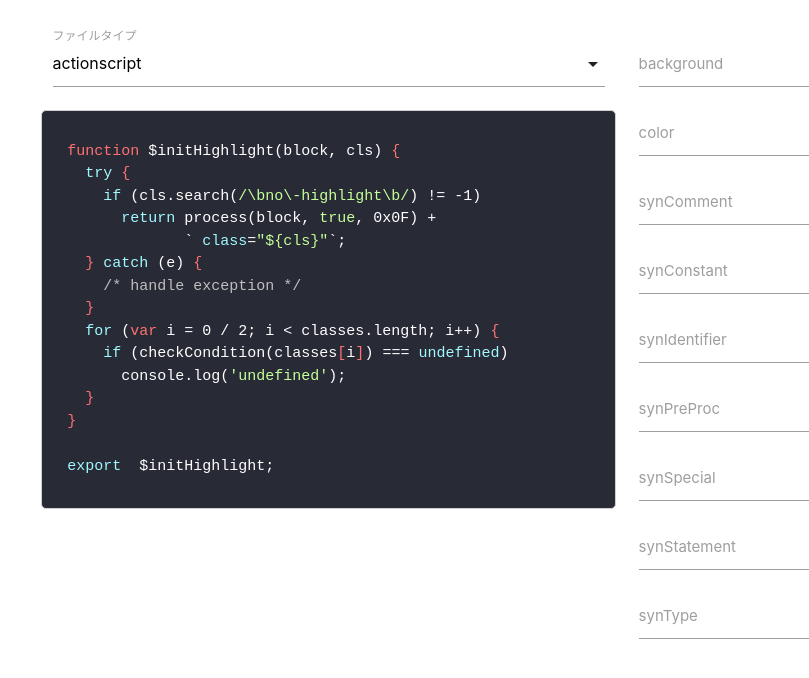
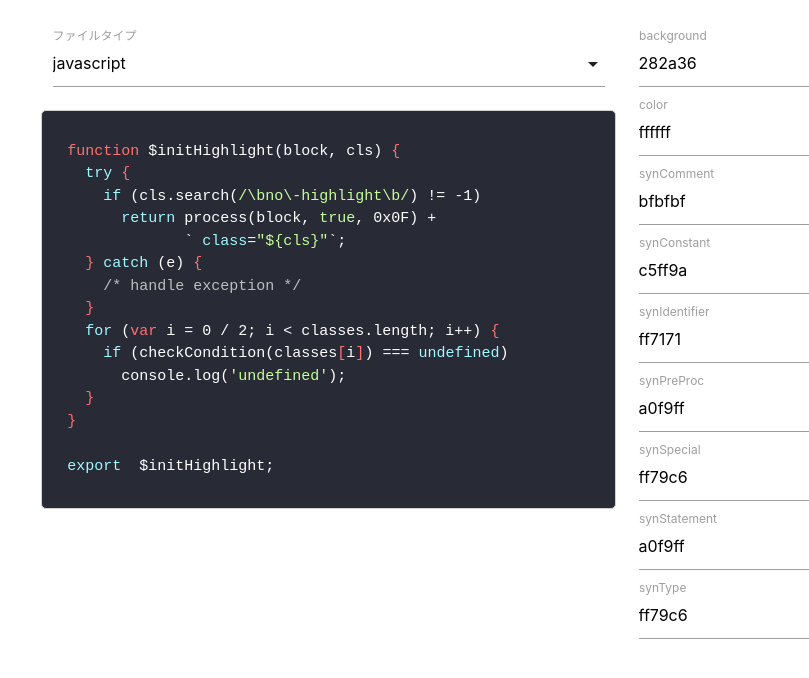
Before and after one commit to seihmd/highlight-hatenablog, a website built with Parcel: page index.html in a window 1280 px wide. Shown: the part 204-882 px from the top of the page, without its empty margins (162-971 px from the left). Built offline with nearby package versions, Linux system fonts and the light colour scheme.

Commit message:
use parcel

```diff
--- a/index.html
+++ b/index.html
@@ -116,6 +116,6 @@
     </div>
     <script src="https://cdnjs.cloudflare.com/ajax/libs/materialize/1.0.0/js/materialize.min.js"></script>
     <script src="https://cdn.jsdelivr.net/npm/vue@2.6.8/dist/vue.js"></script>
-    <script type="text/javascript" src="index.js" charset="utf-8"></script>
+    <script type="text/javascript" src="./src/index.js" charset="utf-8"></script>
   </body>
 </html>
```
Also changed, not shown: package.json (added, +15 -0 lines), src/index.js (renamed from index.js), 2 other files.
